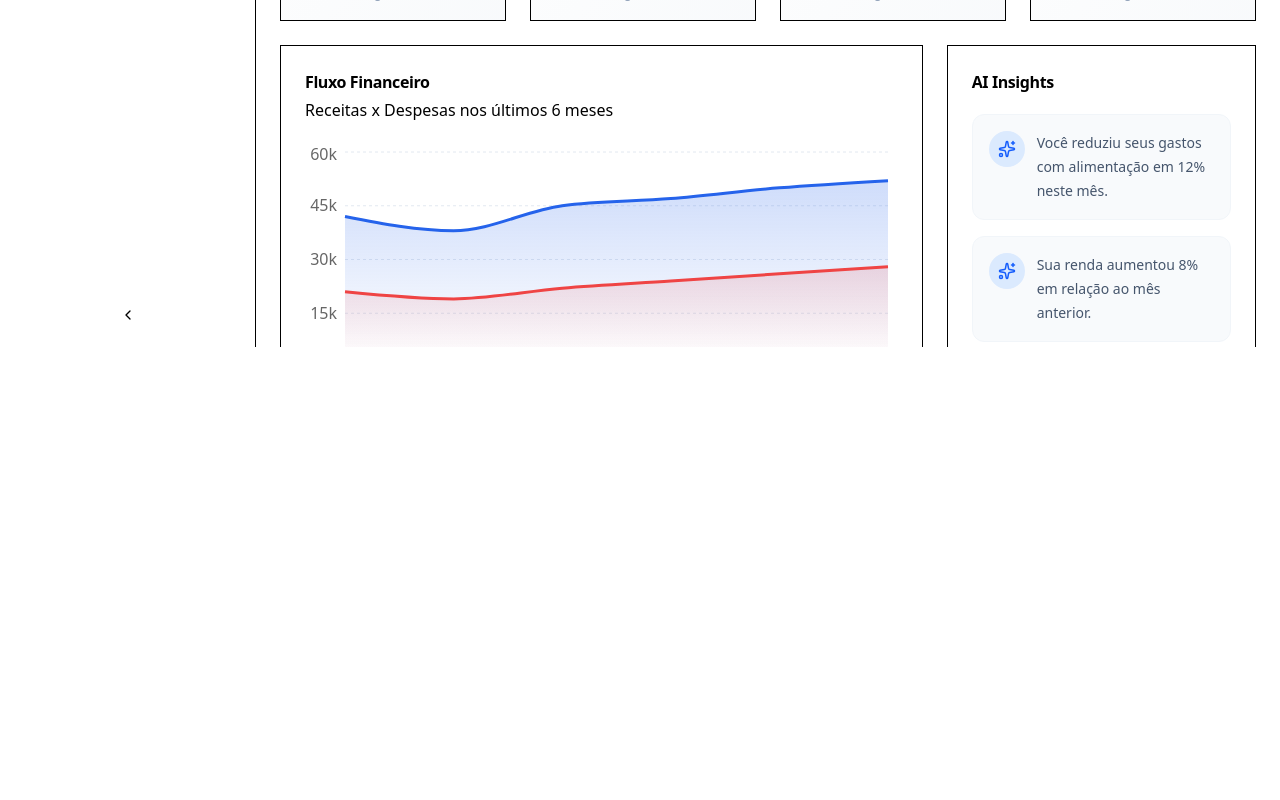
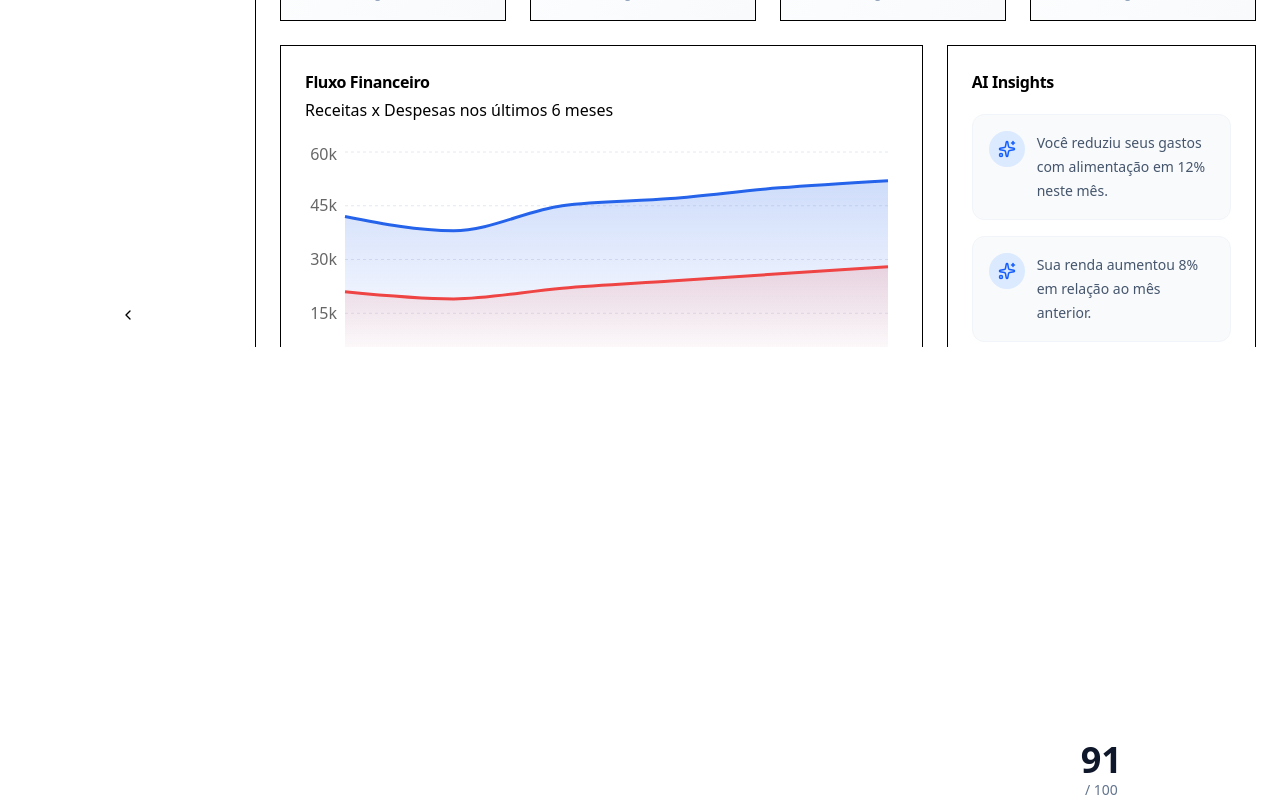
Before and after one commit to No-Country-simulation/smart-finance-ai-g9-team-11, a React (Vite) app in the folder frontend/: page / in a window 1280 px wide. Shown: the part 453-1253 px from the top of the page. Before the commit the page ends 800 px from the top, so only its background shows below. Built offline with nearby package versions, Linux system fonts and the light colour scheme.

Commit message:
feat(frontend): implement financial score card widget

```diff
--- a/frontend/src/components/dashboard/DashobordGrid/DashboardGrid.tsx
+++ b/frontend/src/components/dashboard/DashobordGrid/DashboardGrid.tsx
@@ -4,6 +4,7 @@ import { AIInsights } from "../AIInsights";
 import { BalanceChart } from "../BalanceChart";
 import { FinancialCards } from "../FinancialCards";
 import { TransactionsTable } from "../TransactionsTable";
+import { ScoreCard } from "../ScoreCard";
 
 // Será implementado na próxima sprint
 // import { ScoreCard } from "../ScoreCard";
@@ -39,7 +40,10 @@ export function DashboardGrid() {
         </div>
 
         <div className="space-y-6">
-          {/* Próxima Sprint   <ScoreCard />*/}
+          {/* Próxima Sprint */}
+
+          <ScoreCard />
+
           <div className="min-h-[320px] rounded-2xl border border-slate-200 bg-white shadow-sm" />
 
           {/* Alerts */}
--- /dev/null
+++ b/frontend/src/components/dashboard/ScoreCard/ScoreCard.tsx
@@ -0,0 +1,63 @@
+import {
+  Card,
+  CardContent,
+  CardHeader,
+  CardTitle,
+} from "@/components/common/Card";
+
+import { dashboardService } from "@/services/dashboard.service";
+
+import { ScoreGauge } from "./ScoreGauge";
+import type { ScoreCardProps } from "./ScoreCard.types";
+
+export function ScoreCard({
+  title = "Financial Score",
+}: ScoreCardProps) {
+  const score = dashboardService.getScore();
+
+  const percentage = Math.round(
+    (score.score / score.maxScore) * 100
+  );
+
+  return (
+    <Card className="overflow-hidden">
+      <CardHeader>
+        <CardTitle>{title}</CardTitle>
+      </CardHeader>
+
+      <CardContent className="space-y-6">
+        <ScoreGauge
+          score={score.score}
+          maxScore={score.maxScore}
+        />
+
+        <div className="space-y-2">
+          <div className="flex items-center justify-between text-sm">
+            <span className="font-medium text-slate-700">
+              {score.classification}
+            </span>
+
+            <span className="text-slate-500">
+              {percentage}%
+            </span>
+          </div>
+
+          <div className="h-2 w-full overflow-hidden rounded-full bg-slate-200">
+            <div
+              className="h-full rounded-full bg-blue-600 transition-all duration-500"
+              style={{
+                width: `${percentage}%`,
+              }}
+            />
+          </div>
+        </div>
+
+        <div className="rounded-xl bg-slate-50 p-4">
+          <p className="text-sm text-slate-600">
+            {score.variation}
+          </p>
+        </div>
+      </CardContent>
+    </Card>
+  );
+}
--- /dev/null
+++ b/frontend/src/components/dashboard/ScoreCard/ScoreGauge.tsx
@@ -0,0 +1,59 @@
+import type { ScoreGaugeProps } from "./ScoreCard.types";
+
+export function ScoreGauge({
+  score,
+  maxScore,
+}: ScoreGaugeProps) {
+  const radius = 56;
+  const stroke = 10;
+
+  const normalizedRadius = radius - stroke / 2;
+
+  const circumference = normalizedRadius * 2 * Math.PI;
+
+  const progress = Math.min(score / maxScore, 1);
+
+  const strokeDashoffset =
+    circumference - progress * circumference;
+
+  return (
+    <div className="flex items-center justify-center">
+      <svg
+        width={140}
+        height={140}
+        className="-rotate-90"
+      >
+        <circle
+          stroke="#E5E7EB"
+          fill="transparent"
+          strokeWidth={stroke}
+          r={normalizedRadius}
+          cx={70}
+          cy={70}
+        />
+
+        <circle
+          stroke="#2563EB"
+          fill="transparent"
+          strokeLinecap="round"
+          strokeWidth={stroke}
+          strokeDasharray={circumference}
+          strokeDashoffset={strokeDashoffset}
+          r={normalizedRadius}
+          cx={70}
+          cy={70}
+        />
+      </svg>
+
+      <div className="absolute flex flex-col items-center">
+        <span className="text-4xl font-bold text-slate-900">
+          {score}
+        </span>
+
+        <span className="text-sm text-slate-500">
+          / {maxScore}
+        </span>
+      </div>
+    </div>
+  );
+}
--- /dev/null
+++ b/frontend/src/components/dashboard/ScoreCard/index.ts
@@ -0,0 +1 @@
+export * from "./ScoreCard";
```
Also changed, not shown: frontend/src/components/dashboard/ScoreCard/ScoreCard.types.ts (added, +8 -0 lines).
